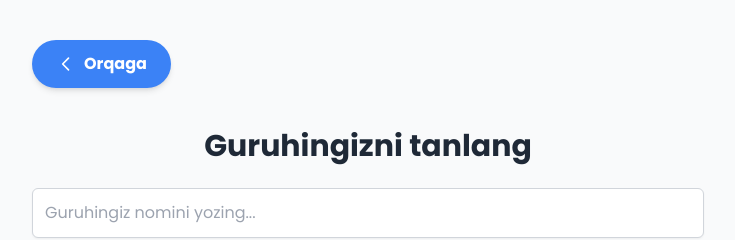
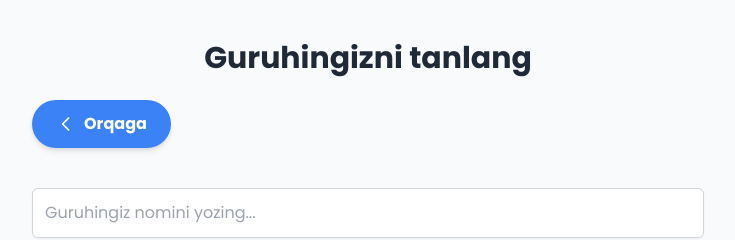
Before and after one commit to akramjonnuriddinov/nammqi-schedule, a Vue app: page /groups/1 in a window 1280 px wide. Shown: the top 240 px of the page, without its empty margins (272-1007 px from the left). Built offline with nearby package versions, Linux system fonts and the light colour scheme; no server answers; what vue3-lottie would draw is missing.

Commit message:
Add reusable BackButton

```diff
--- /dev/null
+++ b/src/components/BackButton.vue
@@ -0,0 +1,19 @@
+<template>
+  <div class="max-w-2xl mx-auto mb-4">
+    <button
+      @click="$router.go(-1)"
+      class="inline-flex items-center justify-center bg-blue-500 text-white font-bold py-3 px-6 rounded-full shadow-md hover:bg-blue-600 transition transform hover:scale-105 duration-300 ease-in-out focus:outline-none focus:ring-2 focus:ring-blue-300 mb-6"
+    >
+      <svg
+        xmlns="http://www.w3.org/2000/svg"
+        fill="none"
+        viewBox="0 0 24 24"
+        stroke="currentColor"
+        class="w-5 h-5 mr-2"
+      >
+        <path stroke-linecap="round" stroke-linejoin="round" stroke-width="2" d="M15 19l-7-7 7-7" />
+      </svg>
+      Orqaga
+    </button>
+  </div>
+</template>
--- a/src/components/TestComponent.vue
+++ b/src/components/TestComponent.vue
@@ -14,7 +14,7 @@
             <th>O‘qituvchi</th>
           </tr>
         </thead>
-        <tbody>
+        <tbody v-if="lessons.length != 0">
           <tr v-for="(lesson, idx) in day.lessons" :key="lesson.id">
             <!-- Unique key from lesson ID -->
             <td>{{ idx + 1 }}</td>
@@ -24,6 +24,18 @@
             <td>{{ lesson.auditorium.name }}</td>
             <td>{{ lesson.trainingType.name }}</td>
             <td>{{ lesson.employee.name }}</td>
+          </tr>
+        </tbody>
+        <tbody v-else>
+          <tr>
+            <!-- Unique key from lesson ID -->
+            <td>1</td>
+            <td>00:00</td>
+            <td>00:00</td>
+            <td>Dars jadvali mavjud emas</td>
+            <td>Yo'q</td>
+            <td>Yo'q</td>
+            <td>Yo'q</td>
           </tr>
         </tbody>
       </table>
--- a/src/views/CourseView.vue
+++ b/src/views/CourseView.vue
@@ -1,27 +1,7 @@
 <template>
   <section class="bg-gray-50 py-10 min-h-screen">
-    <!-- Go Back Button -->
     <div class="max-w-2xl mx-auto mb-4">
-      <button
-        @click="$router.go(-1)"
-        class="inline-flex items-center justify-center bg-blue-500 text-white font-bold py-3 px-6 rounded-full shadow-md hover:bg-blue-600 transition transform hover:scale-105 duration-300 ease-in-out focus:outline-none focus:ring-2 focus:ring-blue-300 mb-6"
-      >
-        <svg
-          xmlns="http://www.w3.org/2000/svg"
-          fill="none"
-          viewBox="0 0 24 24"
-          stroke="currentColor"
-          class="w-5 h-5 mr-2"
-        >
-          <path
-            stroke-linecap="round"
-            stroke-linejoin="round"
-            stroke-width="2"
-            d="M15 19l-7-7 7-7"
-          />
-        </svg>
-        Orqaga
-      </button>
+      <BackButton />
     </div>
     <h1 class="text-3xl font-bold text-center text-gray-800 mb-6">Kursni tanlang</h1>
     <div>
@@ -58,6 +38,7 @@
 
 <script setup lang="ts">
 import { useRoute } from 'vue-router'
+import BackButton from '@/components/BackButton.vue'
 
 const route = useRoute()
 console.log(route.params.id)
--- a/src/views/GroupSchedule.vue
+++ b/src/views/GroupSchedule.vue
@@ -1,26 +1,7 @@
 <template>
   <div class="container mx-auto p-4">
     <div class="flex items-center mb-10 gap-5">
-      <button
-        @click="$router.go(-1)"
-        class="inline-flex items-center justify-center bg-blue-500 text-white font-bold py-3 px-6 rounded-full shadow-md hover:bg-blue-600 transition transform hover:scale-105 duration-300 ease-in-out focus:outline-none focus:ring-2 focus:ring-blue-300"
-      >
-        <svg
-          xmlns="http://www.w3.org/2000/svg"
-          fill="none"
-          viewBox="0 0 24 24"
-          stroke="currentColor"
-          class="w-5 h-5 mr-2"
-        >
-          <path
-            stroke-linecap="round"
-            stroke-linejoin="round"
-            stroke-width="2"
-            d="M15 19l-7-7 7-7"
-          />
-        </svg>
-        Orqaga
-      </button>
+      <BackButton />
       <span
         class="flex w-full font-bold text-5xl justify-center bg-gradient-to-r from-blue-500 via-teal-500 to-blue-400 bg-clip-text text-transparent relative"
       >
@@ -48,6 +29,7 @@ import axios from 'axios'
 import { useRoute } from 'vue-router'
 import TestComponent from '@/components/TestComponent.vue'
 import TheLoader from '@/components/TheLoader.vue'
+import BackButton from '@/components/BackButton.vue'
 
 const route = useRoute()
 const groupId = route.params.id
--- a/src/views/GroupsView.vue
+++ b/src/views/GroupsView.vue
@@ -1,31 +1,7 @@
 <template>
   <section class="bg-gray-50 py-10 min-h-screen">
-    <!-- Go Back Button -->
-    <div class="max-w-2xl mx-auto mb-4">
-      <button
-        @click="$router.go(-1)"
-        class="inline-flex items-center justify-center bg-blue-500 text-white font-bold py-3 px-6 rounded-full shadow-md hover:bg-blue-600 transition transform hover:scale-105 duration-300 ease-in-out focus:outline-none focus:ring-2 focus:ring-blue-300 mb-6"
-      >
-        <svg
-          xmlns="http://www.w3.org/2000/svg"
-          fill="none"
-          viewBox="0 0 24 24"
-          stroke="currentColor"
-          class="w-5 h-5 mr-2"
-        >
-          <path
-            stroke-linecap="round"
-            stroke-linejoin="round"
-            stroke-width="2"
-            d="M15 19l-7-7 7-7"
-          />
-        </svg>
-        Orqaga
-      </button>
-    </div>
-
     <h1 class="text-3xl font-bold text-center text-gray-800 mb-6">Guruhingizni tanlang</h1>
-
+    <BackButton />
     <!-- Search Input -->
     <div class="max-w-2xl mx-auto mb-4">
       <input
@@ -76,6 +52,7 @@ import { ref, computed, onMounted } from 'vue'
 import { useRoute } from 'vue-router'
 import axios from 'axios'
 import TheLoader from '@/components/TheLoader.vue'
+import BackButton from '@/components/BackButton.vue'
 
 // Reactive variables for groups data and loading state
 const groups = ref<any[]>([]) // Initialize as an empty array
--- a/src/views/ScheduleView.vue
+++ b/src/views/ScheduleView.vue
@@ -1,27 +1,7 @@
 <template>
   <section class="bg-gray-50 py-10 min-h-screen">
-    <!-- Go Back Button -->
     <div class="max-w-2xl mx-auto mb-4">
-      <button
-        @click="$router.go(-1)"
-        class="inline-flex items-center justify-center bg-blue-500 text-white font-bold py-3 px-6 rounded-full shadow-md hover:bg-blue-600 transition transform hover:scale-105 duration-300 ease-in-out focus:outline-none focus:ring-2 focus:ring-blue-300 mb-6"
-      >
-        <svg
-          xmlns="http://www.w3.org/2000/svg"
-          fill="none"
-          viewBox="0 0 24 24"
-          stroke="currentColor"
-          class="w-5 h-5 mr-2"
-        >
-          <path
-            stroke-linecap="round"
-            stroke-linejoin="round"
-            stroke-width="2"
-            d="M15 19l-7-7 7-7"
-          />
-        </svg>
-        Orqaga
-      </button>
+      <BackButton />
     </div>
     <h1 class="text-3xl font-bold text-center text-gray-800 mb-6">Fakultetingizni tanlang</h1>
     <the-loader v-if="loading" />
@@ -60,6 +40,7 @@
 import { ref, onMounted } from 'vue'
 import axios from 'axios'
 import TheLoader from '@/components/TheLoader.vue'
+import BackButton from '@/components/BackButton.vue'
 
 const apiURL = '/api/rest/v1/data/department-list?limit=200&_structure_type=11'
 const adminToken = 'LYStnBw8UonOaDroQF7UlUEpZFpT2_ca' // Replace with actual token
```
